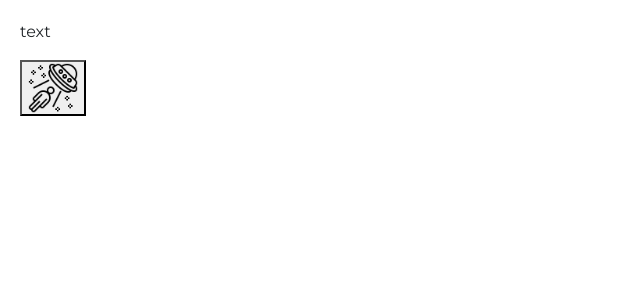
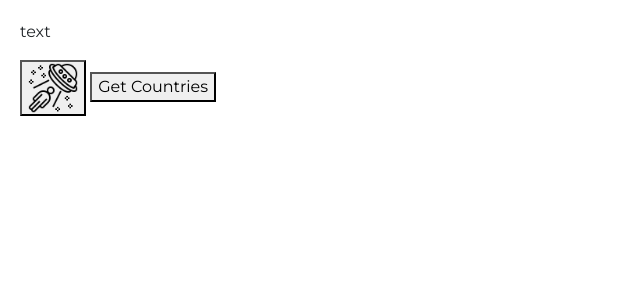
Before and after one commit to bradcw1/FlaskApp, a Flask app: page / in a window 1280 px wide. Shown: the part 56-356 px from the top of the page, without its empty margins (0-640 px from the left). Run offline with Flask 2, Linux system fonts and the light colour scheme; data that the repository does not hold is empty; some libraries are stand-ins or nearby versions.

Commit message:
add button with ajax call

```diff
--- a/static/scripts.js
+++ b/static/scripts.js
@@ -7,7 +7,7 @@ $(function(){
 		$el.text(Math.random());
 
 	});
-
+	//Clicking the background will change the colour of the navbar title
 	$(".bg").on("click", function(){
 
 		var red = Math.floor(Math.random() * 255);
@@ -17,8 +17,20 @@ $(function(){
 	$(".navbar-brand").css("color", "rgb("+red+","+green+","+blue+")");
 
 	});
+
+	//clicking the button named "Get Countries" will call an AJAX function. This function
+	//will return the data from the API route "/countries". The resulting data will be printed to
+	//the console.
+
+	$("button#countries").on("click", function(){
+		$.get("/countries", function(data){
+			console.log(data);
+		});
+
+	});
 });
 
+//just a bunch of heckin AJAX calls
 $.get("/countries", function(){
 		console.log("countries success");
 }).fail(function(){
--- a/templates/index.html
+++ b/templates/index.html
@@ -19,6 +19,7 @@
 
     <button type="button" id="test"><img src="{{ url_for('static', filename='alien.png') }}" width="50px" height="50px"></button>
 
+    <button type="button" id="countries">Get Countries</button>
   </div>
 
   </body>
```
